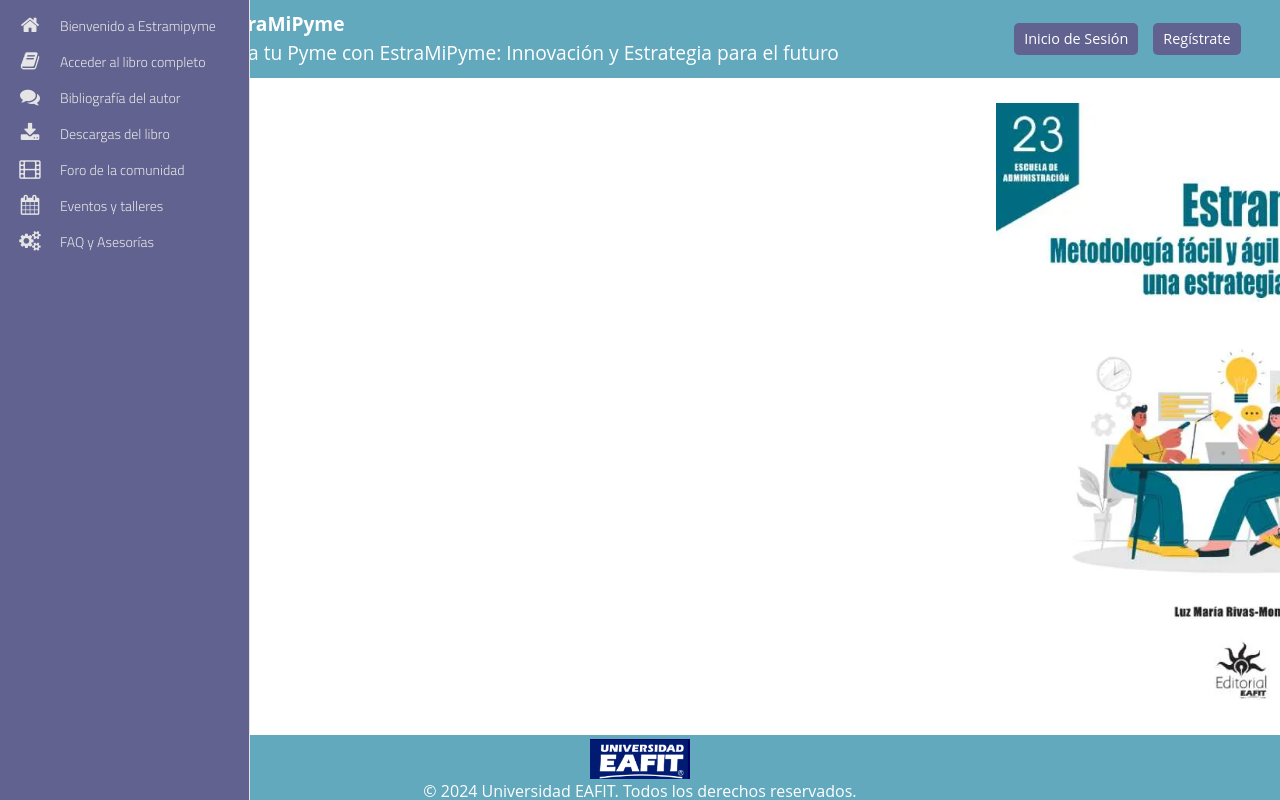
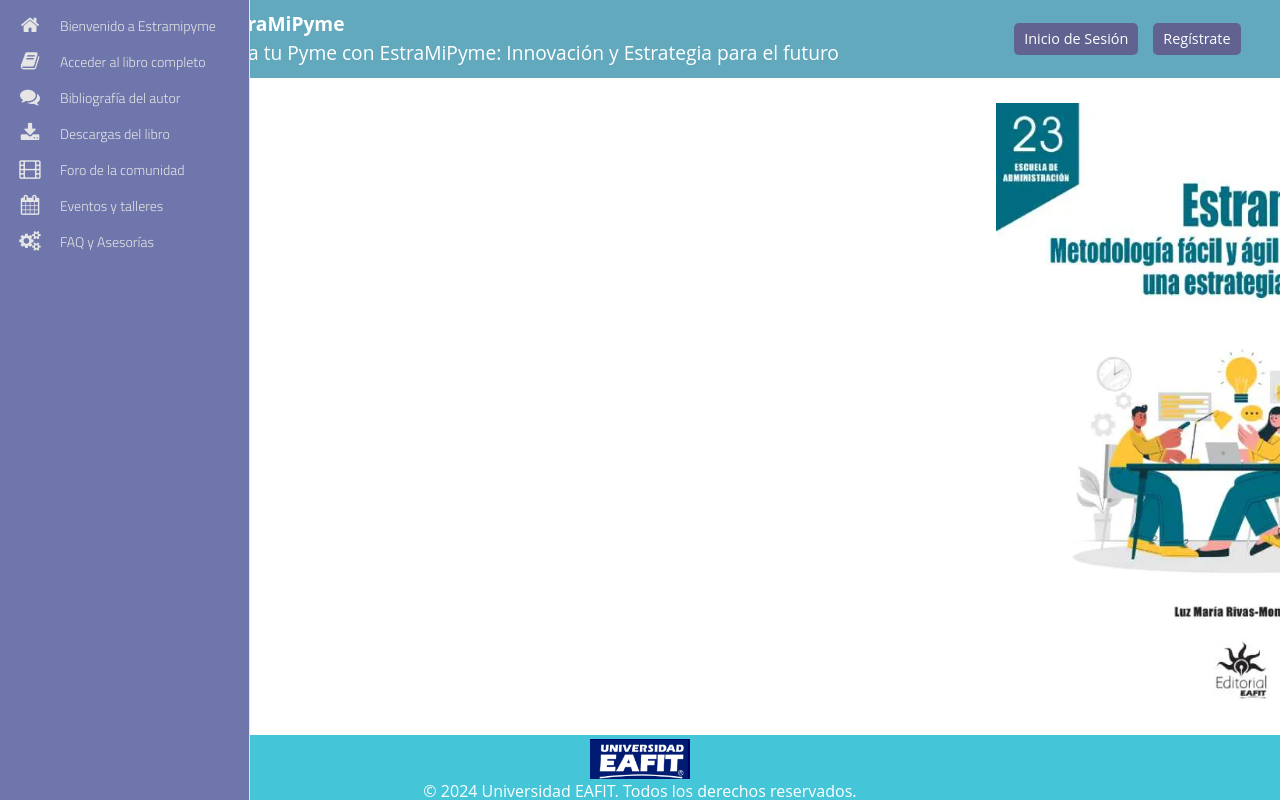
Before and after one commit to johanamileny/proyect_estrapymes, an Angular app in the folder estrapymes/: page /homepage in a window 1280 px wide. Shown: the top 800 px of the page. Built offline with nearby package versions, Linux system fonts and the light colour scheme; a web font is replaced by a local one.

Commit message:
ajusta  codigo al menu lateral

```diff
--- a/estrapymes/src/app/views/homepage/homepage.component.scss
+++ b/estrapymes/src/app/views/homepage/homepage.component.scss
@@ -167,7 +167,7 @@
 }
 
 footer {
-  background-color: #62A9BD;
+  background-color: #45C6D8;
   color: white;
   text-align: center;
   padding: 4px 0;
@@ -205,12 +205,12 @@
 }
 
 .main-menu {
-background:#616290;
+background:#6E76AB;
 border-right:1px solid #e5e5e5;
 position:absolute;
 top:0;
 bottom:0;
-height:100%;
+height:123%;
 left:0;
 width:60px;
 overflow:hidden;
```
